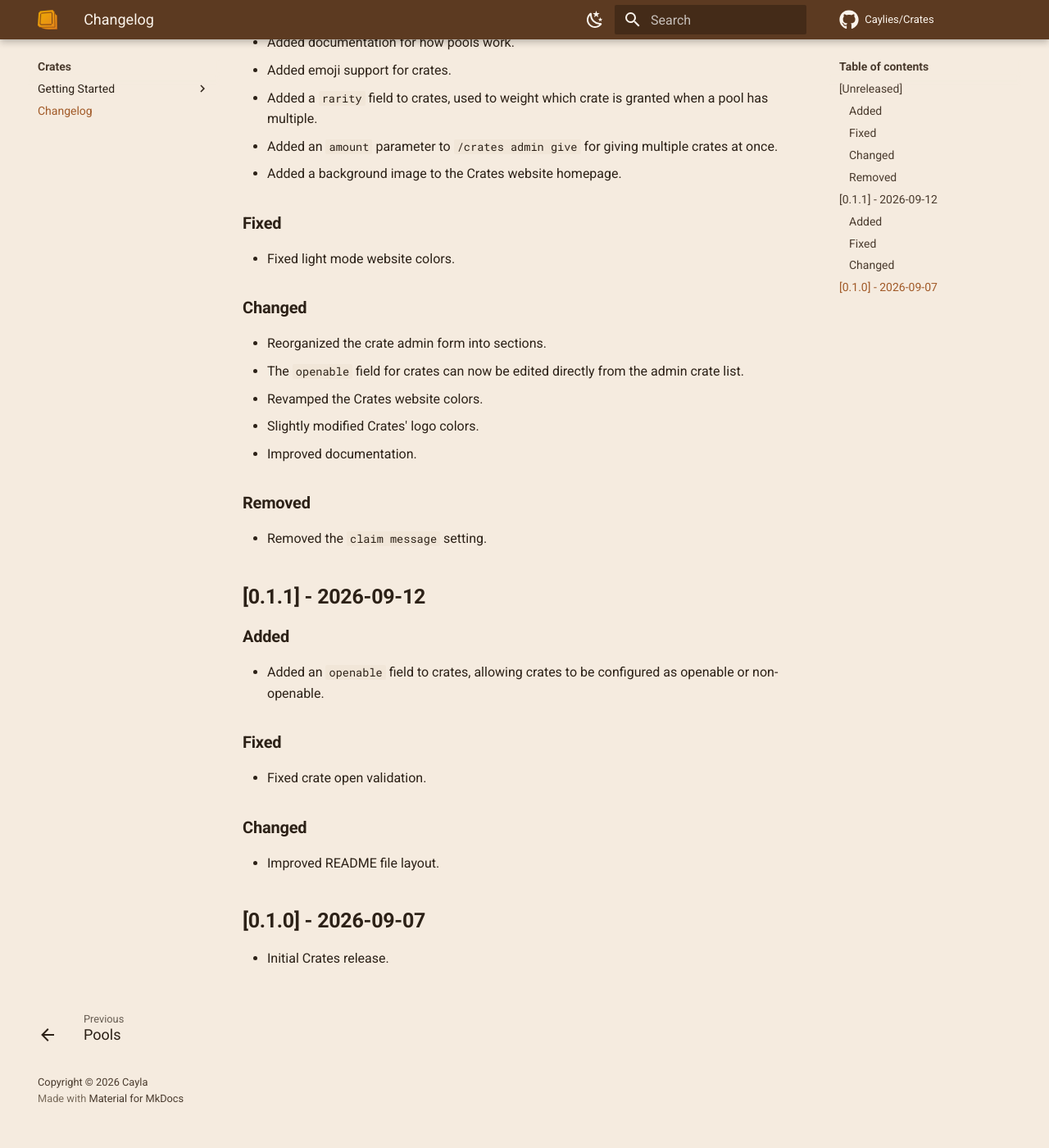
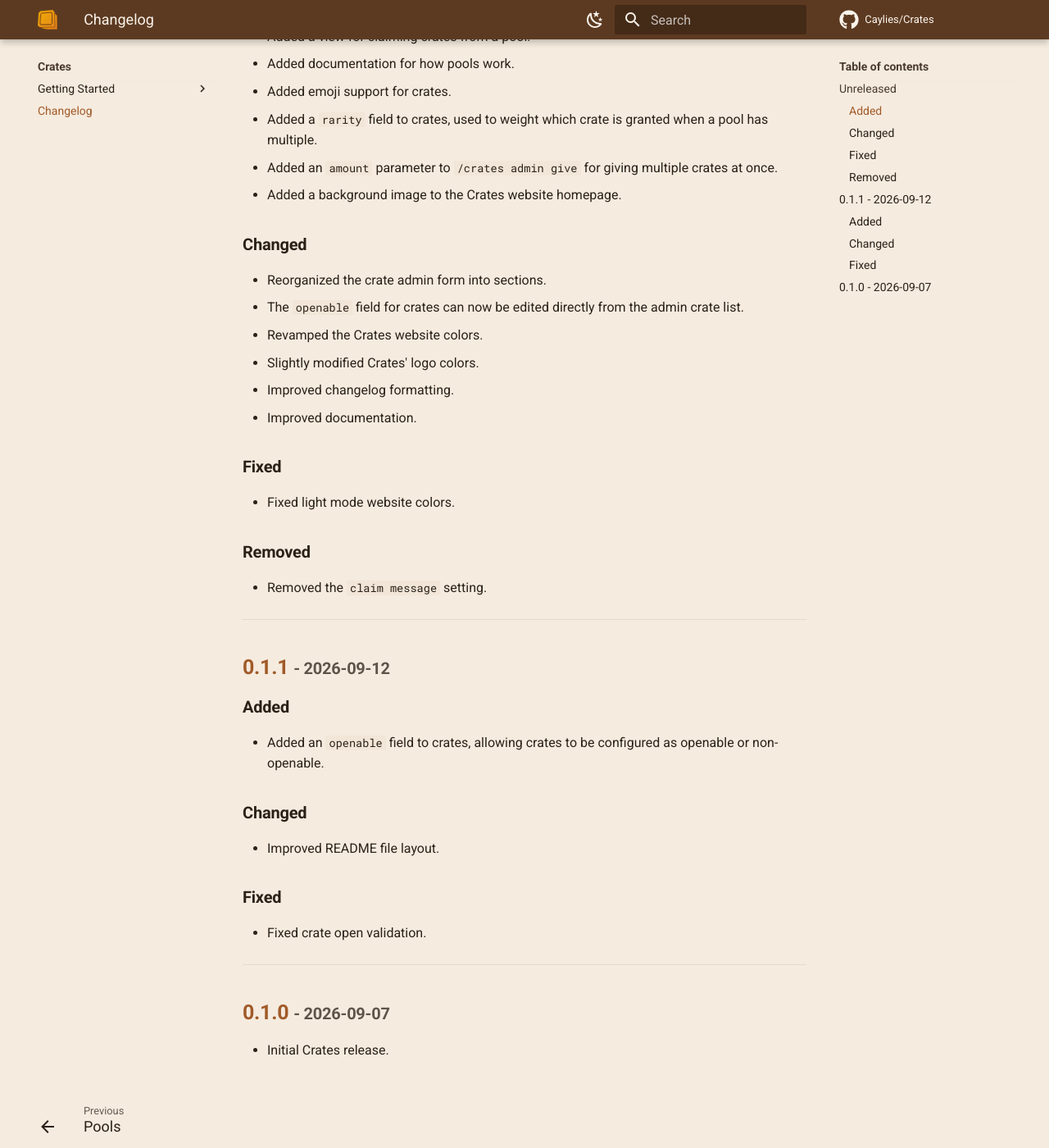
Before and after one commit to Caylies/Crates, an MkDocs documentation site: the page built from docs/changelog.md, in a window 1280 px wide and 1400 px high, scrolled down 682 px. Shown: the whole window at 82% size. Built offline with MkDocs 1.6.1 and Material for MkDocs 9.7.7, drawn with Linux system fonts in a browser that asks for light colours; comment, search, counter and statistics services are not loaded; before the commit the page ends 2045 px from its top, so only the background shows below that; some of the changed text lies outside the part shown.

Commit message:
Improve changelog formatting

```diff
--- a/docs/changelog.md
+++ b/docs/changelog.md
@@ -3,6 +3,8 @@
 Crates changes will be documented on this page.
 
 The format is based on [Keep a Changelog](https://keepachangelog.com/en/1.1.0/), and this project adheres to [Semantic Versioning](https://semver.org/spec/v2.0.0.html).
+
+---
 
 ## [Unreleased]
 
@@ -21,36 +23,46 @@ The format is based on [Keep a Changelog](https://keepachangelog.com/en/1.1.0/),
 - Added an `amount` parameter to `/crates admin give` for giving multiple crates at once.
 - Added a background image to the Crates website homepage.
 
-### Fixed
-
-- Fixed light mode website colors.
-
 ### Changed
 
 - Reorganized the crate admin form into sections.
 - The `openable` field for crates can now be edited directly from the admin crate list.
 - Revamped the Crates website colors.
 - Slightly modified Crates' logo colors.
+- Improved changelog formatting.
 - Improved documentation.
+
+### Fixed
+
+- Fixed light mode website colors.
 
 ### Removed
 
 - Removed the `claim message` setting.
 
-## [0.1.1] - 2026-09-12
+---
+
+## [0.1.1] <small>- 2026-09-12</small>
 
 ### Added
 
 - Added an `openable` field to crates, allowing crates to be configured as openable or non-openable.
 
+### Changed
+
+- Improved README file layout.
+
 ### Fixed
 
 - Fixed crate open validation.
 
-### Changed
+---
 
-- Improved README file layout.
-
-## [0.1.0] - 2026-09-07
+## [0.1.0] <small>- 2026-09-07</small>
 
 - Initial Crates release.
+
+
+[Unreleased]: https://github.com/Caylies/Crates/compare/0.1.1...HEAD
+[0.1.1]: https://github.com/Caylies/Crates/compare/0.1.0...0.1.1
+[0.1.0]: https://github.com/Caylies/Crates/releases/tag/0.1.0
```
